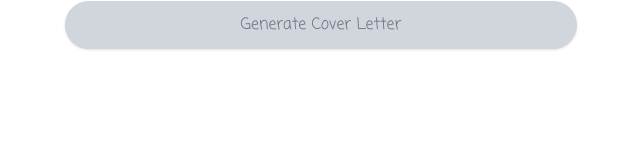
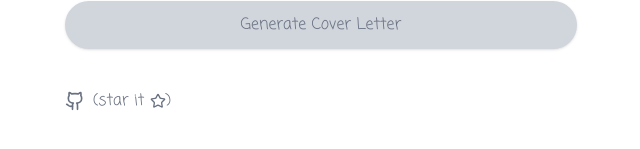
Before and after one commit to Blynkosaur/Tailored, a Next.js app in the folder frontend/: page / in a window 1280 px wide. Shown: the part 431-580 px from the top of the page, without its empty margins (319-959 px from the left). Built offline with nearby package versions, Linux system fonts and the light colour scheme; a web font is replaced by a local one.

Commit message:
new readme and button fixes

```diff
--- a/frontend/src/app/page.tsx
+++ b/frontend/src/app/page.tsx
@@ -1,7 +1,7 @@
 "use client";
 
 import { useState } from "react";
-import { Download } from "lucide-react";
+import { Download, Github, Star } from "lucide-react";
 
 type InputMode = "url" | "text";
 
@@ -111,7 +111,7 @@ export default function Home() {
     resumeFile && (inputMode === "url" ? jobUrl : jobDescription);
 
   return (
-    <div className="max-w-xl mx-auto p-8">
+    <div className="max-w-xl mx-auto p-8 min-h-screen flex flex-col">
       <h1 className="text-4xl font-bold mb-6 font-[family-name:var(--font-shizuru)]">
         Tailored
       </h1>
@@ -122,16 +122,16 @@ export default function Home() {
         <div className="flex gap-2 mb-2">
           <button
             onClick={() => setInputMode("url")}
-            className={`px-3 py-1 border rounded-full transition-colors cursor-pointer flex items-center justify-center shadow-sm ${
-              inputMode === "url" ? "bg-black text-white" : "hover:bg-gray-100"
+            className={`px-3 py-1 border rounded-full transition-all cursor-pointer shadow-sm ${
+              inputMode === "url" ? "bg-black text-white" : "hover:bg-gray-100 hover:font-bold"
             }`}
           >
             URL
           </button>
           <button
             onClick={() => setInputMode("text")}
-            className={`px-3 py-1 border rounded-full transition-colors cursor-pointer shadow-sm ${
-              inputMode === "text" ? "bg-black text-white" : "hover:bg-gray-100"
+            className={`px-3 py-1 border rounded-full transition-all cursor-pointer shadow-sm ${
+              inputMode === "text" ? "bg-black text-white" : "hover:bg-gray-100 hover:font-bold"
             }`}
           >
             Paste Text
@@ -169,7 +169,7 @@ export default function Home() {
         <button
           type="button"
           onClick={() => document.getElementById("resume-upload")?.click()}
-          className="px-4 py-2 border rounded-full hover:bg-gray-100 transition-colors cursor-pointer shadow-sm"
+          className="px-4 py-2 border rounded-full hover:bg-gray-100 hover:font-bold transition-all cursor-pointer shadow-sm"
         >
           {resumeFile ? resumeFile.name : "Upload Resume"}
         </button>
@@ -191,7 +191,7 @@ export default function Home() {
           <button
             type="button"
             onClick={() => document.getElementById("logo-upload")?.click()}
-            className="px-4 py-2 border rounded-full hover:bg-gray-100 transition-colors cursor-pointer shadow-sm"
+            className="px-4 py-2 border rounded-full hover:bg-gray-100 hover:font-bold transition-all cursor-pointer shadow-sm"
           >
             {logoFile ? logoFile.name : "Upload Logo"}
           </button>
@@ -199,7 +199,7 @@ export default function Home() {
             <button
               type="button"
               onClick={() => setLogoFile(null)}
-              className="px-4 py-2 border rounded-full hover:bg-gray-100 transition-colors cursor-pointer shadow-sm"
+              className="px-4 py-2 border rounded-full hover:bg-gray-100 hover:font-bold transition-all cursor-pointer shadow-sm"
             >
               Reset to UWaterloo
             </button>
@@ -211,7 +211,7 @@ export default function Home() {
       <button
         onClick={handleGenerate}
         disabled={!isFormValid || isGenerating}
-        className="w-full p-3 bg-black text-white rounded-full hover:bg-gray-700 transition-colors cursor-pointer shadow-sm disabled:bg-gray-300 disabled:text-gray-500 disabled:hover:bg-gray-300 disabled:cursor-not-allowed"
+        className="w-full p-3 bg-black text-white rounded-full hover:bg-gray-700 hover:font-bold transition-all cursor-pointer shadow-sm disabled:bg-gray-300 disabled:text-gray-500 disabled:hover:bg-gray-300 disabled:cursor-not-allowed"
       >
         {isGenerating ? "Generating..." : "Generate Cover Letter"}
       </button>
@@ -229,13 +229,13 @@ export default function Home() {
           <div className="flex gap-2">
             <button
               onClick={() => setShowPdf(!showPdf)}
-              className="px-4 py-2 border rounded-full hover:bg-gray-100 transition-colors cursor-pointer shadow-sm"
+              className="px-4 py-2 border rounded-full hover:bg-gray-100 hover:font-bold transition-all cursor-pointer shadow-sm"
             >
               {showPdf ? "Hide Cover Letter" : "View Cover Letter"}
             </button>
             <button
               onClick={handleDownload}
-              className="px-4 py-2 border rounded-full hover:bg-gray-100 transition-colors cursor-pointer shadow-sm flex items-center gap-2"
+              className="px-4 py-2 border rounded-full hover:bg-gray-100 hover:font-bold transition-all cursor-pointer shadow-sm flex items-center gap-2"
             >
               <Download className="w-4 h-4" />
               Download PDF
@@ -250,6 +250,19 @@ export default function Home() {
           )}
         </div>
       )}
+
+      {/* GitHub Link */}
+      <div className="mt-10 flex justify-start">
+        <a
+          href="https://github.com/Blynkosaur/Tailored"
+          target="_blank"
+          rel="noopener noreferrer"
+          className="flex items-center gap-2 text-gray-500 hover:text-gray-700 hover:font-bold transition-all font-medium"
+        >
+          <Github className="w-5 h-5" />
+          <span>(star it <Star className="w-4 h-4 inline" />)</span>
+        </a>
+      </div>
     </div>
   );
 }
```
Also changed, not shown: 1 other file (tests, documents, lock files or other folders).
